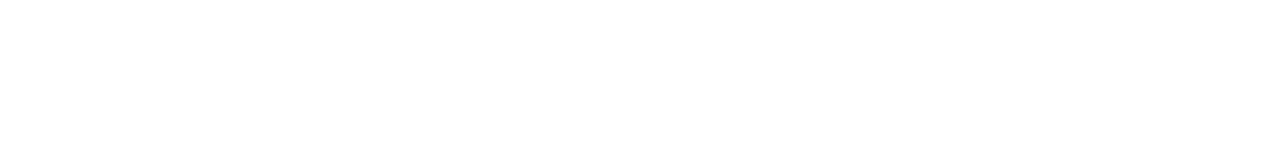
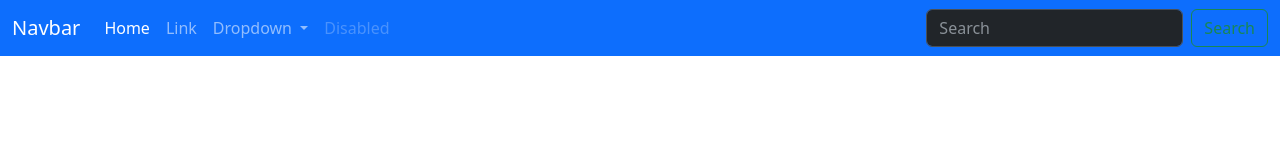
Before and after one commit to LuizFCabral/Bootcamp_DevJr_AgenciaViagens, a plain HTML site: page index.html in a window 1280 px wide. Drawn offline with nearby package versions, Linux system fonts and the light colour scheme.

Commit message:
:sparkles: feat: Adiciona navbar

```diff
--- a/index.html
+++ b/index.html
@@ -12,6 +12,82 @@
 		/>
 	</head>
 	<body>
+		<nav class="navbar navbar-expand-lg bg-primary" data-bs-theme="dark">
+			<div class="container-fluid">
+				<a class="navbar-brand" href="#">Navbar</a>
+				<button
+					class="navbar-toggler"
+					type="button"
+					data-bs-toggle="collapse"
+					data-bs-target="#navbarSupportedContent"
+					aria-controls="navbarSupportedContent"
+					aria-expanded="false"
+					aria-label="Toggle navigation"
+				>
+					<span class="navbar-toggler-icon"></span>
+				</button>
+				<div
+					class="collapse navbar-collapse"
+					id="navbarSupportedContent"
+				>
+					<ul class="navbar-nav me-auto mb-2 mb-lg-0">
+						<li class="nav-item">
+							<a
+								class="nav-link active"
+								aria-current="page"
+								href="#"
+								>Home</a
+							>
+						</li>
+						<li class="nav-item">
+							<a class="nav-link" href="#">Link</a>
+						</li>
+						<li class="nav-item dropdown">
+							<a
+								class="nav-link dropdown-toggle"
+								href="#"
+								role="button"
+								data-bs-toggle="dropdown"
+								aria-expanded="false"
+							>
+								Dropdown
+							</a>
+							<ul class="dropdown-menu">
+								<li>
+									<a class="dropdown-item" href="#">Action</a>
+								</li>
+								<li>
+									<a class="dropdown-item" href="#"
+										>Another action</a
+									>
+								</li>
+								<li><hr class="dropdown-divider" /></li>
+								<li>
+									<a class="dropdown-item" href="#"
+										>Something else here</a
+									>
+								</li>
+							</ul>
+						</li>
+						<li class="nav-item">
+							<a class="nav-link disabled">Disabled</a>
+						</li>
+					</ul>
+					<form class="d-flex" role="search">
+						<input
+							class="form-control me-2"
+							type="search"
+							placeholder="Search"
+							aria-label="Search"
+						/>
+						<button class="btn btn-outline-success" type="submit">
+							Search
+						</button>
+					</form>
+				</div>
+			</div>
+		</nav>
+
 		<script
 			src="https://cdn.jsdelivr.net/npm/bootstrap@5.3.0/dist/js/bootstrap.bundle.min.js"
 			integrity="sha384-geWF76RCwLtnZ8qwWowPQNguL3RmwHVBC9FhGdlKrxdiJJigb/j/68SIy3Te4Bkz"
```
